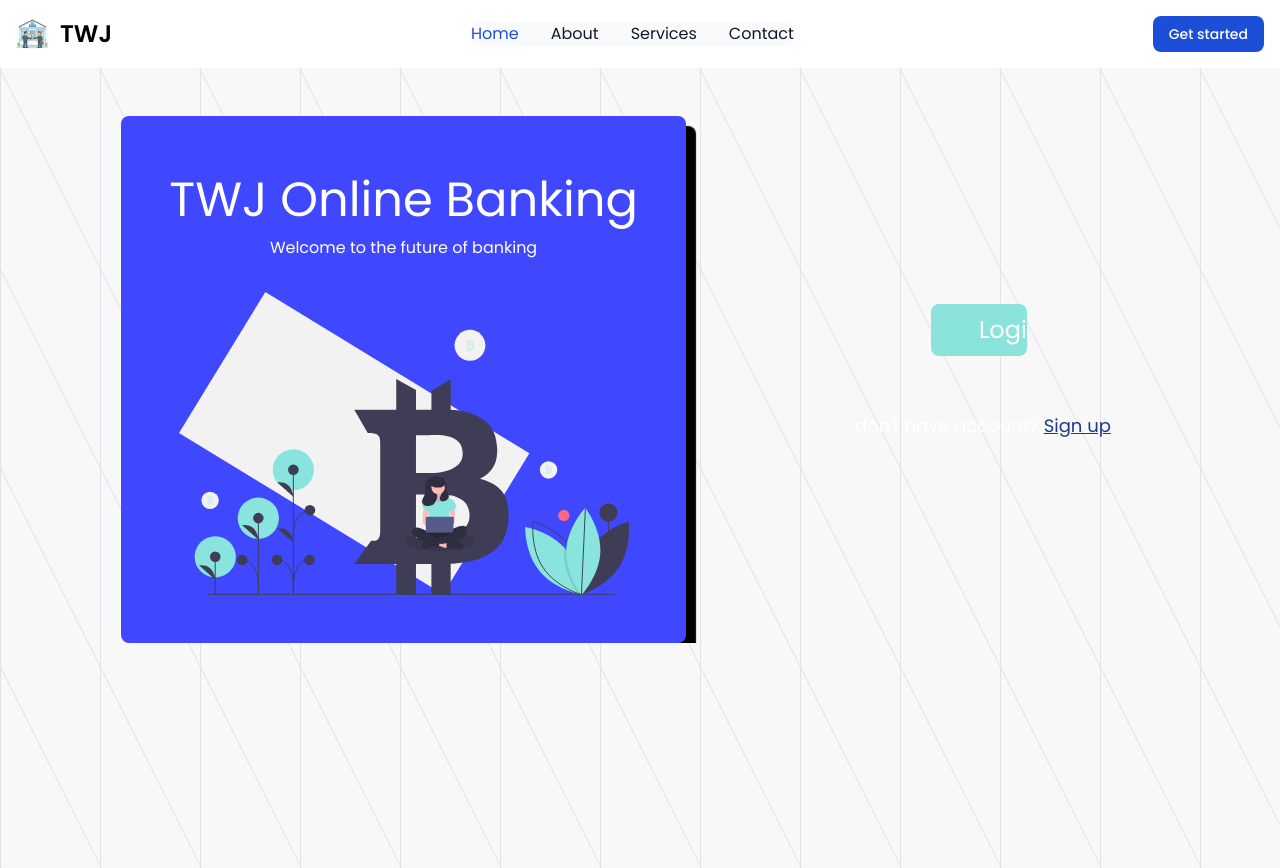
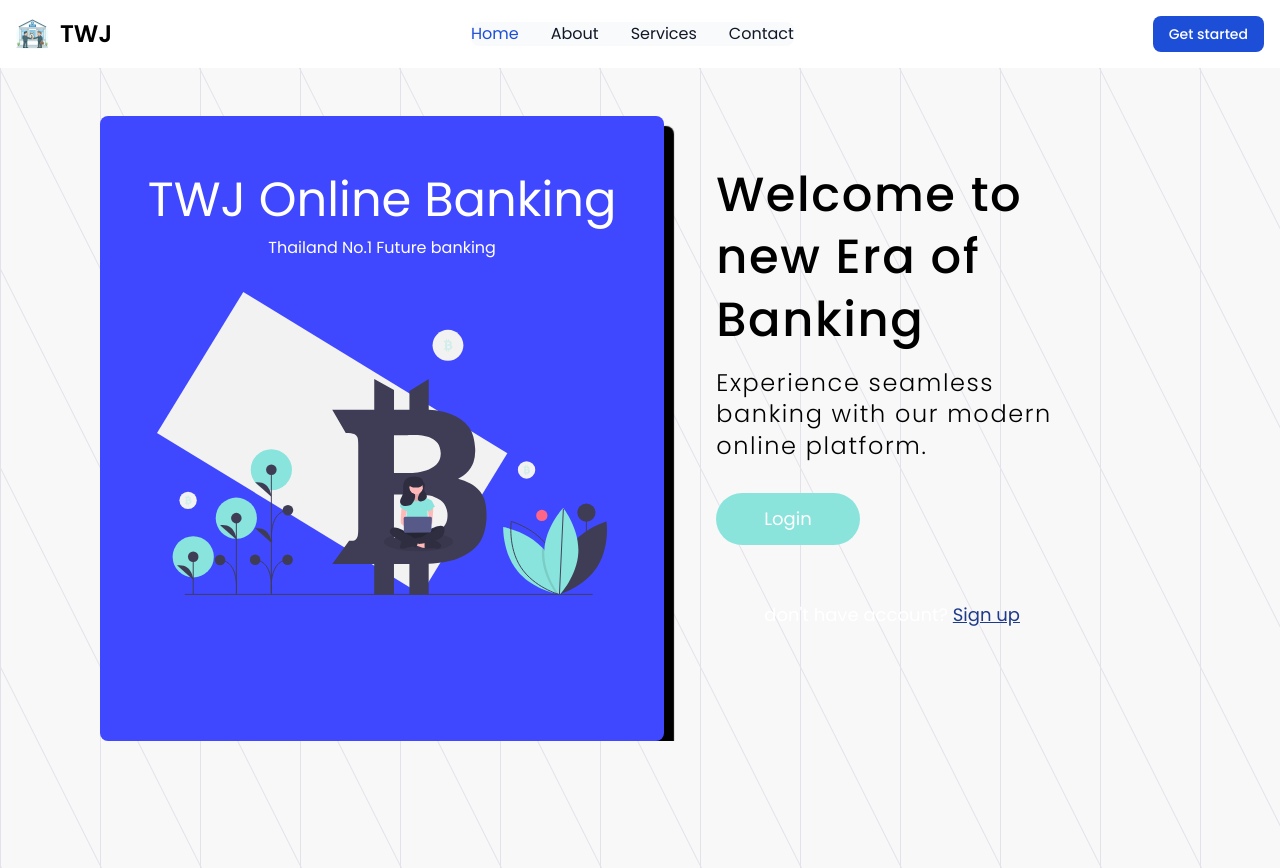
Before and after one commit to Celesca/TWJ-online-banking-system, a React (Vite) app in the folder frontend/: page / in a window 1280 px wide. Built offline with nearby package versions, Linux system fonts and the light colour scheme.

Commit message:
styling the welcome page continue

```diff
--- a/frontend/src/pages/WelcomePage/WelcomePage.css
+++ b/frontend/src/pages/WelcomePage/WelcomePage.css
@@ -32,14 +32,32 @@
 }
 
 .login-container {
-    margin-top: 16px;
-    display:flex;
-    justify-content: center;
-    align-items:center;
-    flex-direction: column;
+    width: 40%;
 }
 
-.login-container button {
-    font-size: 24px;
-    width: 15%;
+.login-text{
+    width: 70%;
+    font-size: 3rem;
+    font-weight: 500;
+    letter-spacing: 0.1rem;
+    line-height: 1.3;
 }
+
+.login-sub-text {
+    width: 70%;
+    font-size: 1.5rem;
+    font-weight: 300;
+    letter-spacing: 0.1rem;
+    line-height: 1.3;
+}
+
+.login-button {
+    border-radius: 100px;
+    font-size: 18px;
+    font-weight: 500;
+}
+
+.login-button:hover {
+    transition: transform 0.1s linear;
+    background-color: #69c4bc;
+}
--- a/frontend/src/pages/WelcomePage/WelcomePage.tsx
+++ b/frontend/src/pages/WelcomePage/WelcomePage.tsx
@@ -5,15 +5,18 @@
   return (
     <div className="homepage_container">
       <div className="flex flex-1 justify-evenly">
-        <div className="mt-12 text-center sub_container rounded-lg p-12 h-100">
+        <div className="mt-12 ml-12 text-center sub_container rounded-lg p-12 h-100">
           <h1 className="head_text text-white">TWJ Online Banking</h1>
-          <p className="sub_text text-white">Welcome to the future of banking</p>
+          <p className="sub_text text-white">Thailand No.1 Future banking</p>
           <div className="flex justify-center mt-8">
           <img src="digital_banking.svg" width={450} ></img>
           </div>
         </div>
-        <div className="login-container pt-16">
-          <button type="button" className="text-white font-medium rounded-lg text-sm px-12 py-4 text-center me-2 mb-2">
+        <div className="login-container py-16 pl-0 mt-8">
+          <h1 className="login-text">Welcome to new Era of Banking</h1>
+          <p className="login-sub-text text-2xl pt-4">Experience seamless banking with our modern online platform.</p>
+
+          <button type="button" className="text-white font-medium login-button text-sm px-12 py-4 mt-8 text-center me-2 mb-2">
             <Link to="/login">Login</Link>
           </button>
           <Link to="/register">
```
